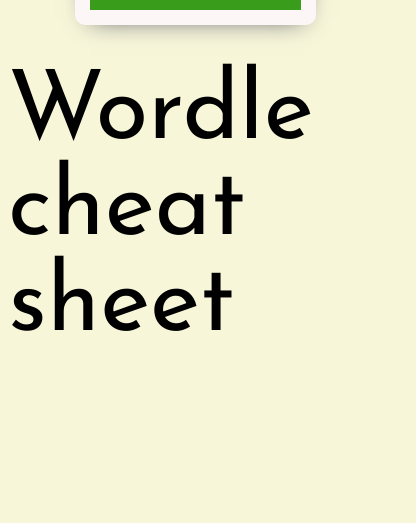
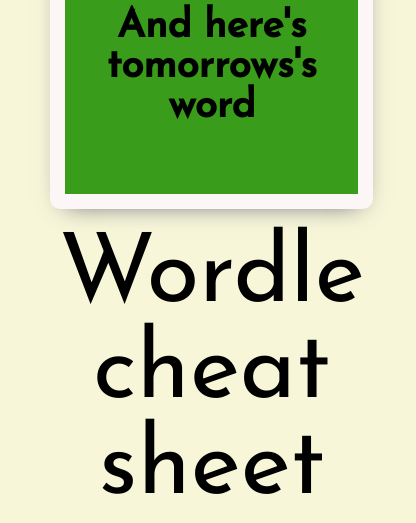
Before and after one commit to enoripl/tomorrows-wordle, a website: page index.html in a window 390 px wide. Shown: the part 868-1391 px from the top of the page, 416 px wide, since content can reach past the window. Before the commit the page ends 1228 px from the top, so only its background shows below. Drawn offline with nearby package versions, Linux system fonts and the light colour scheme.

Commit message:
responsiveness fixes

```diff
--- a/styles.css
+++ b/styles.css
@@ -31,8 +31,8 @@
   align-items: center;
   text-align: center;
   background-color: rgb(57, 156, 26);
-  height: 25vh;
-  width: 25vh;
+  height: 30vh;
+  width: 30vh;
   font-size: 2.5rem;
   font-weight: 600;
   border-radius: 10px;
@@ -41,6 +41,7 @@
   -moz-box-shadow: 1px 8px 24px -14px rgba(66, 68, 90, 1);
   box-shadow: 1px 8px 24px -14px rgba(66, 68, 90, 1);
   z-index: 50;
+  padding: 20px;
 }
 
 #todays-btn {
@@ -64,6 +65,7 @@
   display: flex;
   justify-content: center;
   align-items: center;
+  text-align: center;
   font-size: 6rem;
 }
 
```
